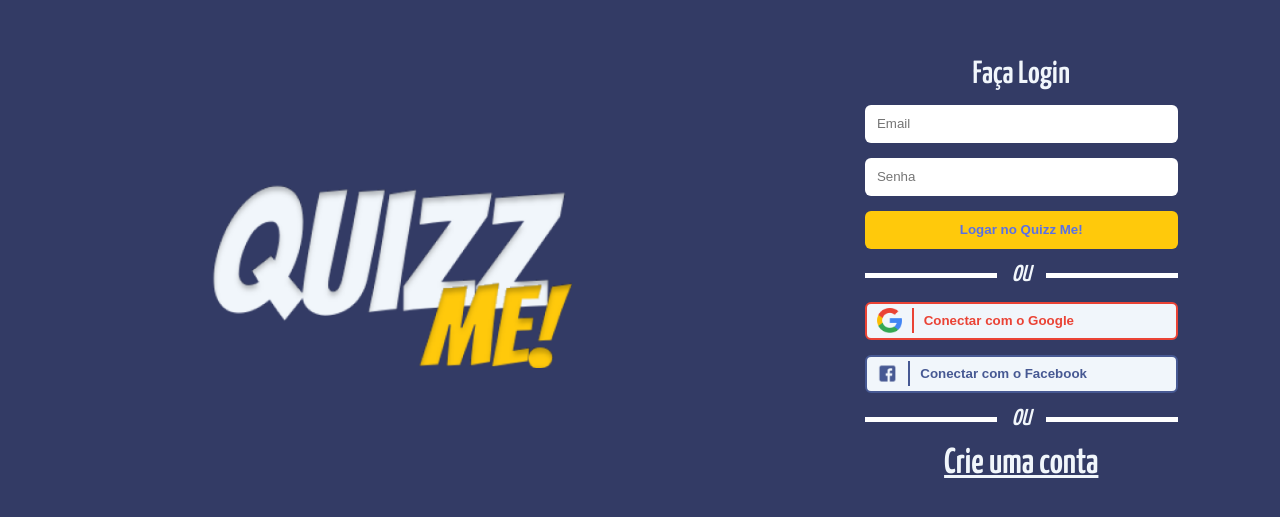
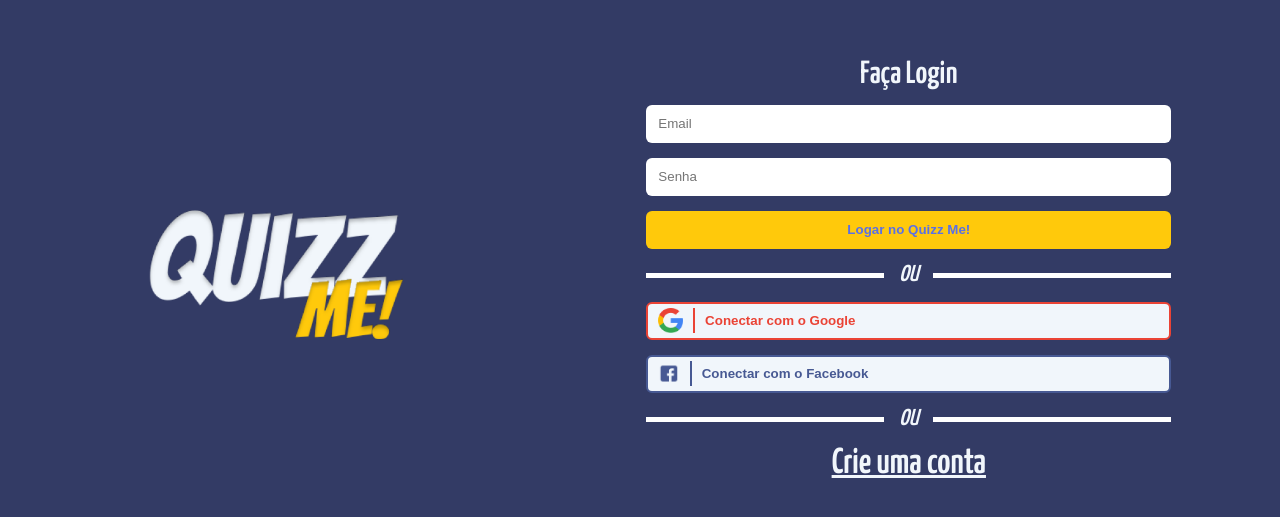
Before and after one commit to Victoriamsilva/QuizzMe, a React (Vite) app in the folder client/: page / in a window 1280 px wide. Shown: the part 131-648 px from the top of the page. Built offline with nearby package versions, Linux system fonts and the light colour scheme.

Commit message:
fix: input style

```diff
--- a/client/src/components/FormWrapper/styles.ts
+++ b/client/src/components/FormWrapper/styles.ts
@@ -35,6 +35,7 @@
   justify-content: center;
   flex-direction: column;
   padding: 8%;
+  width: 100%;
   h1 {
     color: var(--white);
     margin-bottom: 15px;
--- a/client/src/components/input/styles.ts
+++ b/client/src/components/input/styles.ts
@@ -5,7 +5,6 @@
   width: 100%;
   height: 38px;
   border-radius: 0.375rem;
-  transition: all 0.3s ease;
   margin-bottom: ${(props) => `${props.error && props.touched ? "0" : "15px"}`};
   padding: 10px;
   outline: none;
@@ -21,8 +20,10 @@
 export const InputError = styled.span`
   color: var(--red);
   font-weight: 100;
-  font-size: 18px;
+  font-size: 15px;
   height: 15px;
-  margin-bottom: 15px;
+  margin-bottom: 10px;
   display: inline-block;
+  width: 100%;
+  margin-top: 5px;
 `;
```
